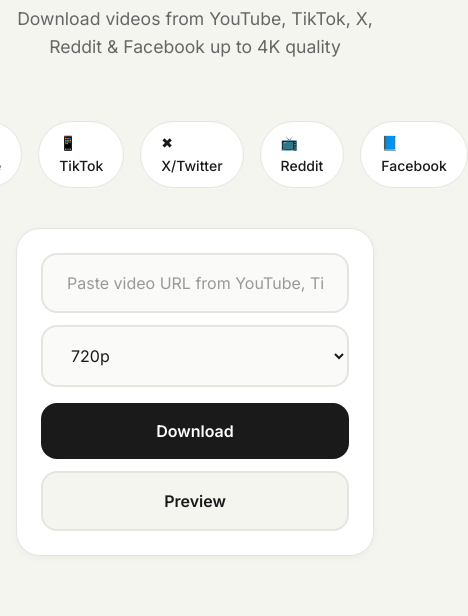
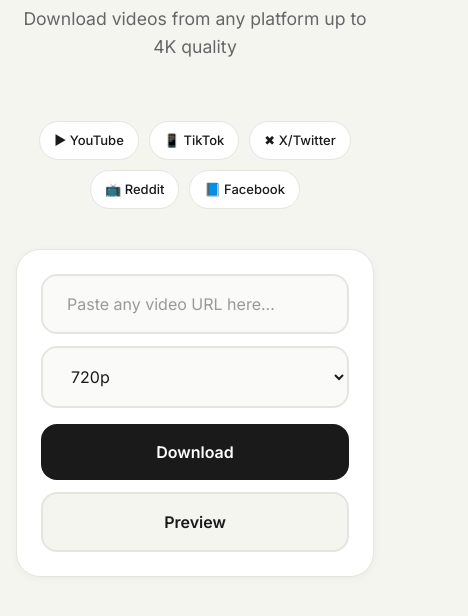
Before and after one commit to harshraj170304-ux/video-downloader, a website: page public/index.html in a window 390 px wide. Shown: the part 78-694 px from the top of the page, 468 px wide, since content can reach past the window. Drawn offline with Linux system fonts and the light colour scheme.

Commit message:
Fix UI - platform badges now wrap properly on mobile

```diff
--- a/public/index.html
+++ b/public/index.html
@@ -52,22 +52,27 @@
     .platforms {
       display: flex;
       justify-content: center;
-      gap: 16px;
+      flex-wrap: wrap;
+      gap: 10px;
       margin-bottom: 40px;
+      max-width: 500px;
+      margin-left: auto;
+      margin-right: auto;
     }
 
     .platform {
       display: inline-flex;
       align-items: center;
-      gap: 8px;
-      padding: 10px 20px;
+      gap: 6px;
+      padding: 8px 14px;
       background: #fff;
       border-radius: 100px;
-      font-size: 14px;
+      font-size: 13px;
       font-weight: 500;
       color: #1a1a1a;
       border: 1px solid #e5e5e0;
       transition: all 0.3s ease;
+      white-space: nowrap;
     }
 
     .platform:hover {
@@ -416,7 +421,7 @@
   <div class="container">
     <header>
       <h1>Video<span>Downloader</span></h1>
-      <p class="subtitle">Download videos from YouTube, TikTok, X, Reddit & Facebook up to 4K quality</p>
+      <p class="subtitle">Download videos from any platform up to 4K quality</p>
     </header>
 
     <div class="platforms">
@@ -429,7 +434,7 @@
 
     <div class="card">
       <div class="input-group">
-        <input type="text" id="url" placeholder="Paste video URL from YouTube, TikTok, X, Reddit, or Facebook...">
+        <input type="text" id="url" placeholder="Paste any video URL here...">
         <select id="quality">
           <option value="4k">4K</option>
           <option value="2k">2K</option>
```
